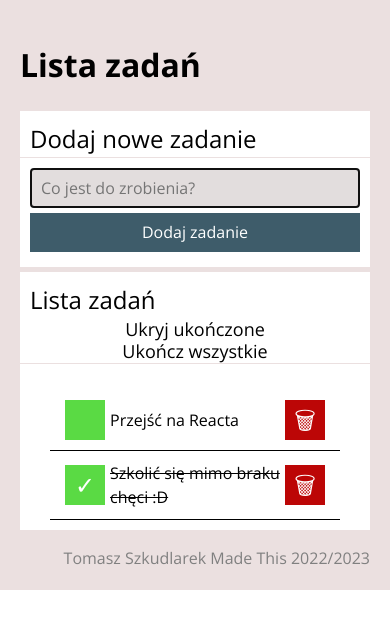
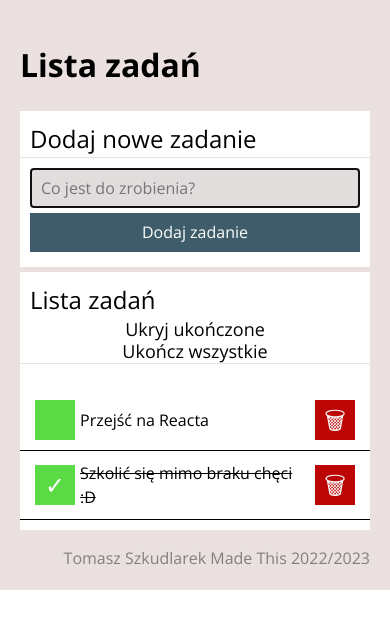
Before and after one commit to Tymek20/Modul-8-todo-list-react, a React (Create React App) app: page / in a window 390 px wide. Shown: the top 628 px of the page. Built offline with nearby package versions, Linux system fonts and the light colour scheme.

Commit message:
update mq

```diff
--- a/src/Tasks/style.css
+++ b/src/Tasks/style.css
@@ -1,4 +1,3 @@
-
 .list__main {
     padding: 10px 30px;
 }
@@ -74,4 +73,8 @@
     .list__header {
         grid-template-columns: 1fr;
     }
+
+    .list__main {
+        padding: 10px 0px;
+    }
 }
```
